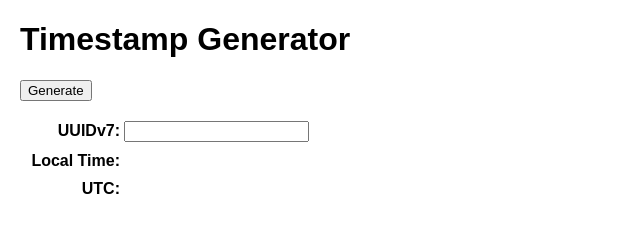
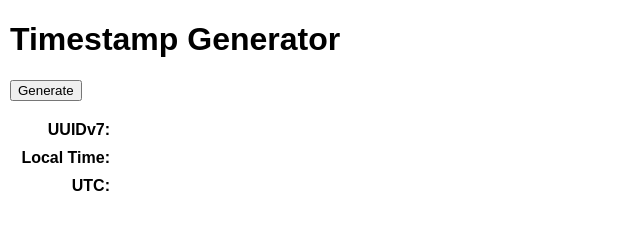
Before and after one commit to addshlab/timestamp, a plain HTML site: page index.html in a window 1280 px wide. Shown: the whole page, without its empty margins (0-640 px from the left). Drawn offline with Linux system fonts and the light colour scheme.

Commit message:
index.html を更新

```diff
--- a/index.html
+++ b/index.html
@@ -7,7 +7,7 @@
     <style>
         body {
             font-family: Arial, sans-serif;
-            margin: 20px;
+            margin: 10px;
         }
         .output {
             margin-top: 20px;
@@ -28,7 +28,7 @@
 <button id="generateButton">Generate</button>
 
 <div class="output">
-    <div><span class="cap"><strong>UUIDv7:</strong></span> <input id="uuidv7"></input></div>
+    <div><span class="cap"><strong>UUIDv7:</strong></span> <span id="uuidv7"></spsn></div>
     <div><span class="cap"><strong>Local Time:</strong></span> <span id="localTime"></span></div>
     <div><span class="cap"><strong>UTC:</strong></span> <span id="utcTime"></span></div>
 </div>
```
